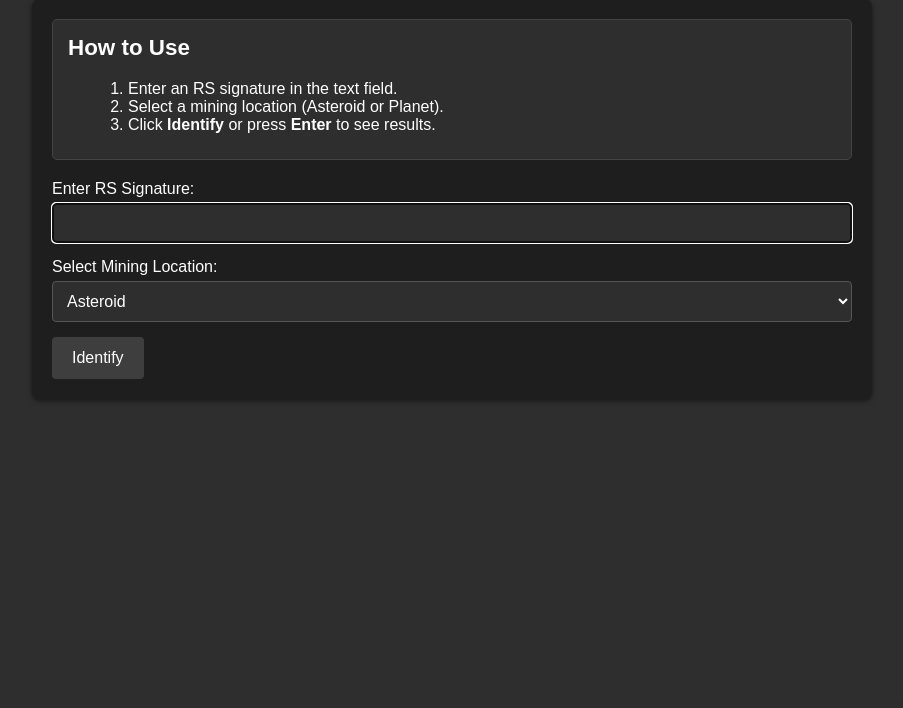
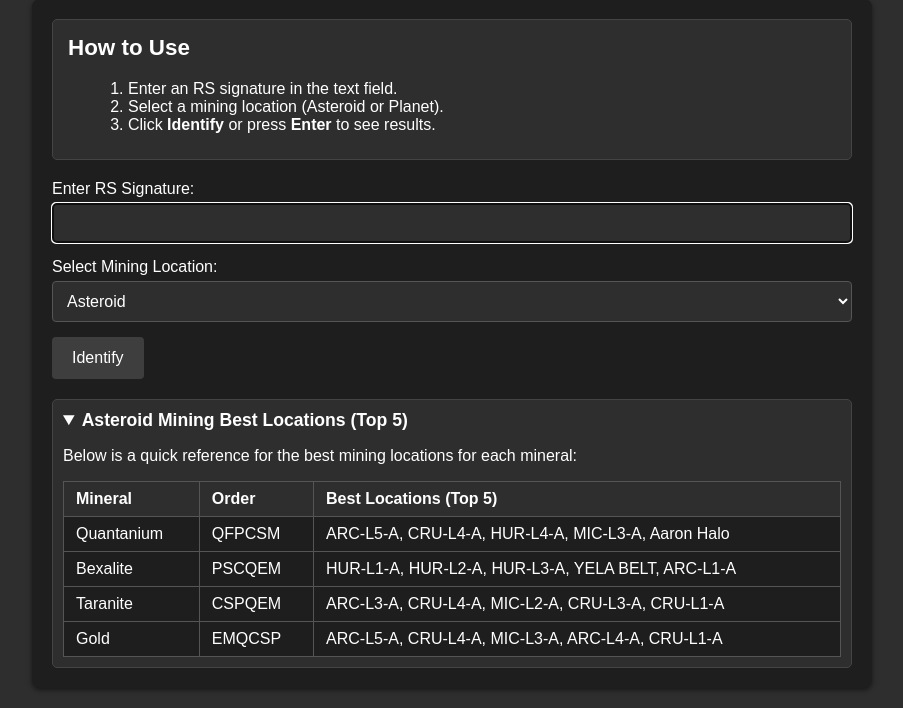
Before and after one commit to Taeleus/tt_scanner_buddy, a Flask app: page / in a window 1280 px wide. Shown: the part 99-807 px from the top of the page, without its empty margins (188-1091 px from the left). Before the commit the page ends 500 px from the top, so only its background shows below. Run offline with Flask 2, Linux system fonts and the light colour scheme.

Commit message:
Enhance web interface styling and instructions

```diff
--- a/app.py
+++ b/app.py
@@ -2,7 +2,7 @@ from flask import Flask, render_template, request
 from resource_identifier import ResourceIdentifier
 
 app = Flask(__name__)
-app.config['SECRET_KEY'] = 'replace_with_a_secure_key'
+app.config['SECRET_KEY'] = 'change_this_secret_key'
 
 res_identifier = ResourceIdentifier()
 
@@ -11,20 +11,21 @@ def index():
     result = None
     error = None
     is_string_result = False
+    rs_value = None  # We'll store the entered value here
+
     if request.method == "POST":
         rs_signature_str = request.form.get("rs_signature")
+        rs_value = rs_signature_str  # Capture the value entered by the user
         mining_location = request.form.get("mining_location")
         try:
             rs_signature = int(rs_signature_str)
         except ValueError:
             error = "RS signature must be a non-negative integer."
-            return render_template("home.html", result=result, error=error, is_string_result=is_string_result)
-
+            return render_template("home.html", result=result, error=error, is_string_result=is_string_result, rs_value=rs_value)
         result = res_identifier.identify_resource(rs_signature, mining_location)
         is_string_result = isinstance(result, str)
 
-    return render_template("home.html", result=result, error=error, is_string_result=is_string_result)
+    return render_template("home.html", result=result, error=error, is_string_result=is_string_result, rs_value=rs_value)
 
 if __name__ == "__main__":
-    # Run the app on port 5000
     app.run(host="0.0.0.0", port=5000, debug=True)
--- a/resources.json
+++ b/resources.json
@@ -3,74 +3,79 @@
       "C Type": {
           "value": 1700,
           "color": "white",
-        "resources": "8% Quantanium\n35% Taranite\n35% Bexalite\n20% Gold"
+          "resources": "16% Quantanium\n30% Gold\n30% Bexalite\n24% Taranite"
       },
       "S Type": {
           "value": 1720,
           "color": "white",
-        "resources": "8% Quantanium\n38% Taranite\n31% Bexalite\n18% Gold"
+          "resources": "16% Quantanium\n30% Gold\n30% Bexalite\n24% Taranite"
       },
       "P Type": {
           "value": 1750,
           "color": "white",
-        "resources": "7% Quantanium\n21% Taranite\n31% Bexalite\n15% Gold"
+          "resources": "10% Quantanium\n35% Bexalite\n35% Taranite\n20% Gold"
       },
       "M Type": {
           "value": 1850,
           "color": "white",
-        "resources": "5% Quantanium\n40% Taranite\n13% Bexalite"
+          "resources": "12% Quantanium\n40% Taranite\n23% Bexalite\n25% Gold"
       },
       "Q Type": {
           "value": 1870,
           "color": "white",
-        "resources": "9% Quantanium\n30% Gold\n13% Taranite\n12% Bexalite"
+          "resources": "15% Quantanium\n40% Bexalite\n20% Taranite\n25% Gold"
       },
       "E Type": {
           "value": 1900,
           "color": "white",
-        "resources": "6% Quantanium\n40% Gold\n13% Bexalite\n10% Taranite"
+          "resources": "18% Quantanium\n30% Gold\n30% Bexalite\n22% Taranite"
+      },
+      "SALVAGE PANELS": {
+          "value": 2000,
+          "color": "white",
+          "resources": "20% Quantanium\n30% Gold\n30% Bexalite\n20% Taranite"
       }
   },
   "planet_rock_values": {
       "Atacamite": {
           "value": 1800,
           "color": "white",
-        "resources": "7% Quantanium\n20% Bexalite\n13% Taranite"
+          "resources": "14% Quantanium\n30% Gold\n30% Bexalite\n26% Taranite"
       },
       "Felsic": {
           "value": 1770,
           "color": "white",
-        "resources": "10% Quantanium\n30% Taranite\n33% Gold\n69% Bexalite"
+          "resources": "10% Quantanium\n30% Taranite\n33% Gold\n27% Bexalite"
       },
       "Gneiss": {
           "value": 1840,
           "color": "white",
-        "resources": "7% Quantanium\n23% Taranite\n18% Gold\n16% Bexalite"
+          "resources": "10% Quantanium\n30% Gold\n20% Taranite\n20% Bexalite"
       },
       "Granite": {
           "value": 1920,
           "color": "white",
-        "resources": "10% Quantanium\n33% Gold\n15% Taranite\n10% Bexalite"
+          "resources": "16% Quantanium\n30% Gold\n30% Bexalite\n24% Taranite"
       },
       "Igneous": {
           "value": 1950,
           "color": "white",
-        "resources": "7% Quantanium\n21% Taranite\n21% Gold\n16% Bexalite"
+          "resources": "10% Quantanium\n30% Gold\n30% Bexalite\n30% Taranite"
       },
       "Obsidian": {
           "value": 1790,
           "color": "white",
-        "resources": "7% Quantanium\n23% Taranite\n18% Gold\n18% Bexalite"
+          "resources": "10% Quantanium\n30% Gold\n30% Bexalite\n30% Taranite"
       },
       "Quartzite": {
           "value": 1820,
           "color": "white",
-        "resources": "7% Quantanium\n18% Taranite\n33% Bexalite"
+          "resources": "10% Quantanium\n30% Gold\n30% Bexalite\n30% Taranite"
       },
       "Shale": {
           "value": 1730,
           "color": "white",
-        "resources": "7% Quantanium\n10% Taranite\n31% Gold\n10% Bexalite"
+          "resources": "10% Quantanium\n30% Gold\n30% Bexalite\n30% Taranite"
       }
   },
   "special_cases": {
--- a/static/style.css
+++ b/static/style.css
@@ -133,7 +133,7 @@ pre {
   border-radius: 5px;
 }
 
-/*  */
+/* Resource Color Classes */
 .quantanium {
   color: red;
   font-weight: bold;
@@ -158,3 +158,51 @@ pre {
   color: rgb(255, 196, 0);
   font-weight: bold;
 }
+
+/* Collapsible Section */
+.collapsible-section {
+  background-color: #2e2e2e;
+  border: 1px solid #444;
+  border-radius: 5px;
+  margin-top: 20px;
+  padding: 10px;
+}
+
+.collapsible-section summary {
+  cursor: pointer;
+  font-size: 1.1rem;
+  font-weight: bold;
+  outline: none; /* Remove focus outline on click */
+  margin-bottom: 10px;
+}
+
+/* Optional: Hide the default disclosure triangle */
+/*
+.collapsible-section summary::-webkit-details-marker {
+  display: none;
+}
+*/
+
+/* Collapsible Content */
+.collapsible-content {
+  margin-top: 10px;
+}
+
+/* Table Styling */
+.mining-locations-table {
+  width: 100%;
+  border-collapse: collapse;
+  margin-top: 10px;
+  background-color: #1e1e1e;
+}
+
+.mining-locations-table th,
+.mining-locations-table td {
+  border: 1px solid #555;
+  padding: 8px 12px;
+  text-align: left;
+}
+
+.mining-locations-table th {
+  background-color: #2e2e2e;
+}
--- a/templates/home.html
+++ b/templates/home.html
@@ -4,6 +4,20 @@
   <meta charset="utf-8">
   <title>TT Scanner Buddy - Web Interface</title>
   <link rel="stylesheet" href="{{ url_for('static', filename='style.css') }}">
+  <script>
+    document.addEventListener("DOMContentLoaded", function() {
+      var details = document.querySelector(".collapsible-section");
+      // Check localStorage for saved state
+      var savedState = localStorage.getItem("collapsibleState");
+      if (savedState === "closed") {
+        details.removeAttribute("open");
+      }
+      // Listen for toggle events and save state
+      details.addEventListener("toggle", function() {
+        localStorage.setItem("collapsibleState", details.open ? "open" : "closed");
+      });
+    });
+  </script>
 </head>
 <body>
   <div class="header">
@@ -45,7 +59,7 @@
 
     {% if result %}
       <div class="results">
-        <h2>Results:</h2>
+        <h2>Results for RS Signature: {{ rs_value }}</h2>
         {% if is_string_result %}
           <p>{{ result }}</p>
         {% else %}
@@ -60,6 +74,48 @@
         {% endif %}
       </div>
     {% endif %}
+
+    <!-- Collapsible Section -->
+    <details class="collapsible-section" open>
+      <summary>Asteroid Mining Best Locations (Top 5)</summary>
+      <div class="collapsible-content">
+        <p>Below is a quick reference for the best mining locations for each mineral:</p>
+
+        <table class="mining-locations-table">
+          <thead>
+            <tr>
+              <th>Mineral</th>
+              <th>Order</th>
+              <th>Best Locations (Top 5)</th>
+            </tr>
+          </thead>
+          <tbody>
+            <tr>
+              <td>Quantanium</td>
+              <td>QFPCSM</td>
+              <td>ARC-L5-A, CRU-L4-A, HUR-L4-A, MIC-L3-A, Aaron Halo</td>
+            </tr>
+            <tr>
+              <td>Bexalite</td>
+              <td>PSCQEM</td>
+              <td>HUR-L1-A, HUR-L2-A, HUR-L3-A, YELA BELT, ARC-L1-A</td>
+            </tr>
+            <tr>
+              <td>Taranite</td>
+              <td>CSPQEM</td>
+              <td>ARC-L3-A, CRU-L4-A, MIC-L2-A, CRU-L3-A, CRU-L1-A</td>
+            </tr>
+            <tr>
+              <td>Gold</td>
+              <td>EMQCSP</td>
+              <td>ARC-L5-A, CRU-L4-A, MIC-L3-A, ARC-L4-A, CRU-L1-A</td>
+            </tr>
+          </tbody>
+        </table>
+      </div>
+    </details>
+    <!-- End Collapsible Section -->
+
   </div>
 </body>
 </html>
```
Lines whose indentation alone changed are shown as unchanged.
